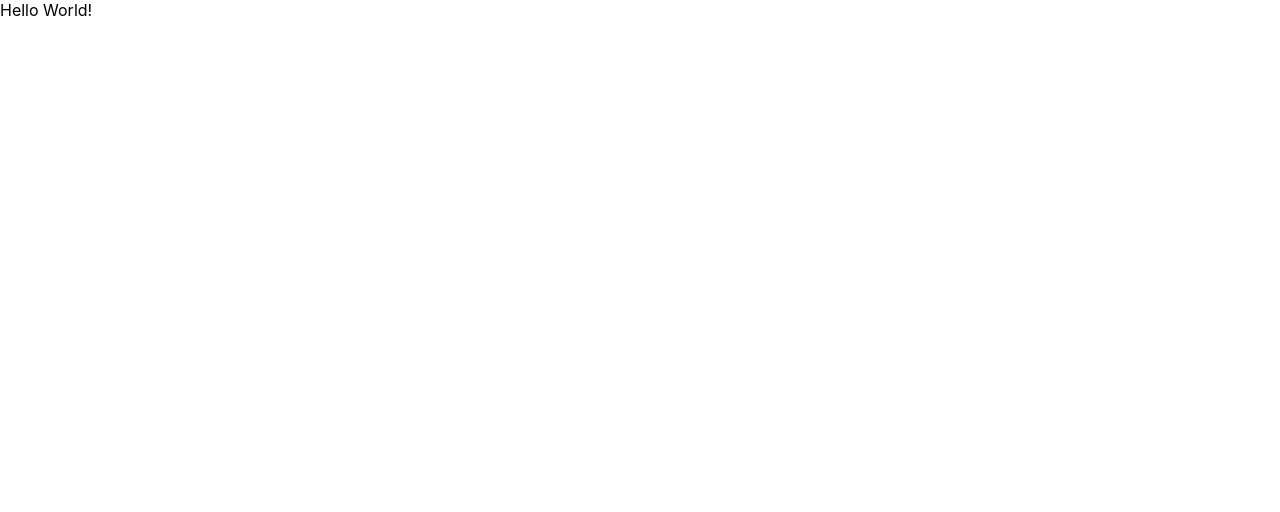
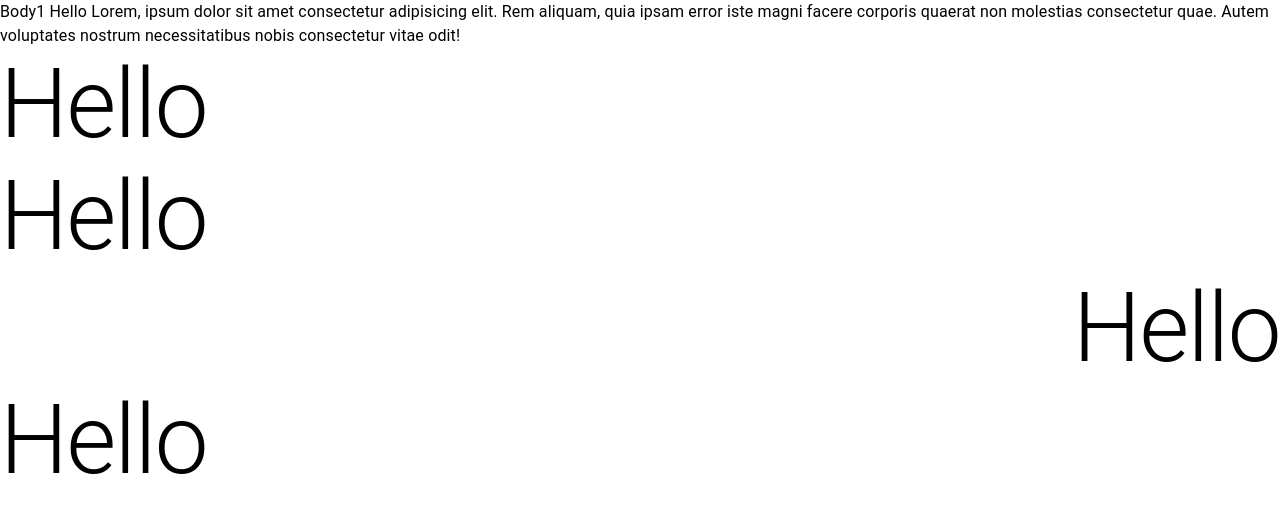
Before and after one commit to BatuhanKIRICI/React, a React (Create React App) app: page / in a window 1280 px wide. Shown: the top 512 px of the page. Built offline with nearby package versions, Linux system fonts and the light colour scheme.

Commit message:
Typography

```diff
--- a/src/App.tsx
+++ b/src/App.tsx
@@ -1,8 +1,13 @@
 import React from "react";
 import "./App.css";
+import { LessonTypography } from "./components/LessonTypography";
 
 function App() {
-  return <div className="App">Hello World!</div>;
+  return (
+    <div className="App">
+      <LessonTypography />
+    </div>
+  );
 }
 
 export default App;
--- /dev/null
+++ b/src/components/LessonTypography.tsx
@@ -0,0 +1,25 @@
+import React from "react";
+import { Typography } from "@mui/material";
+
+export const LessonTypography = () => {
+  return (
+    <div>
+      <Typography variant="body1">
+        Body1 Hello Lorem, ipsum dolor sit amet consectetur adipisicing elit.
+        Rem aliquam, quia ipsam error iste magni facere corporis quaerat non
+        molestias consectetur quae. Autem voluptates nostrum necessitatibus
+        nobis consectetur vitae odit!
+      </Typography>
+      <Typography variant="h1">Hello</Typography>
+      <Typography variant="h1" component="h4">
+        Hello
+      </Typography>
+      <Typography variant="h1" component="h4" align="right">
+        Hello
+      </Typography>
+      <Typography variant="h1" component="h4" align="left">
+        Hello
+      </Typography>
+    </div>
+  );
+};
```
